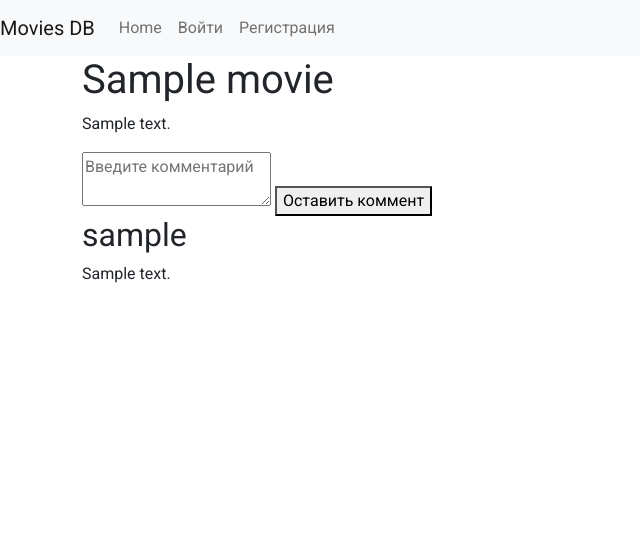
After one commit to igor-itacademy/moviedb, a Django app: page /movie/1 in a window 1280 px wide. The commit adds this page. Shown: the top 542 px of the page, without its empty margins (0-640 px from the left). Run offline with Django 3.2, Linux system fonts and the light colour scheme; tables that the repository leaves empty hold one stand-in row (values such as "Sample post"); some libraries are stand-ins or nearby versions.

Commit message:
Не закончили форму коммента, Вывод всех комментовю Вывод movie_detail

```diff
--- a/moviedb/urls.py
+++ b/moviedb/urls.py
@@ -4,4 +4,5 @@ from django.urls import path, include
 urlpatterns = [
     path('admin/', admin.site.urls),
     path('', include('movies.urls') ),
+    path('', include('users.urls') ),
 ]
--- a/movies/forms.py
+++ b/movies/forms.py
@@ -1,7 +1,13 @@
 from django import forms
+from .models import Comment
 
 
 class ContactUsForm(forms.Form):
 	sender_name = forms.CharField(widget=forms.TextInput())
 	email_to = forms.CharField(widget=forms.EmailInput())
 	sender_message = forms.CharField(widget=forms.Textarea(attrs={'rows': 8}))
+
+class CommentForm(forms.ModelForm):
+	class Meta:
+		model = Comment
+		fields = ['text', 'id']
--- a/movies/models.py
+++ b/movies/models.py
@@ -1,7 +1,7 @@
 from django.db import models
 from django.contrib.auth.models import User
 import os
-
+from django.urls import reverse
 
 def user_image_dir(instance, filename):
 	return os.path.join('avatars', f'{instance.user.id}', filename)
@@ -27,6 +27,12 @@ class Movie(models.Model):
 	description = models.TextField()
 	director = models.ForeignKey(Director, on_delete=models.CASCADE)
 
+	def get_absolute_url(self):
+		return reverse('movie_detail', kwargs={'id': self.id})
+
+	def get_comments(self):
+		return self.comment_set.filter(parent__isnull=True)
+
 	def __str__(self):
 		return self.name
 
@@ -37,3 +43,16 @@ class Actor(models.Model):
 
 	def __str__(self):
 		return self.name
+
+class Comment(models.Model):
+	text = models.TextField(max_length=500)
+	user = models.ForeignKey(User, on_delete=models.CASCADE)
+	movie = models.ForeignKey(Movie, on_delete=models.CASCADE)
+	parent = models.ForeignKey('self', on_delete=models.SET_NULL, blank=True, null=True)
+
+	def __str__(self):
+		return f'{self.user.username} - {self.movie.name}'
+
+	class Meta:
+		verbose_name='Коммент'
+		verbose_name_plural='Комменты'
--- a/movies/static/css/main.css
+++ b/movies/static/css/main.css
@@ -16,3 +16,6 @@ a,a:hover {
     object-fit: cover;
     margin-top: -10px;
 }
+.child_comment {
+	margin-left: 20px;
+}
--- a/movies/urls.py
+++ b/movies/urls.py
@@ -7,6 +7,8 @@ urlpatterns = [
     path('users_list/', users_list, name='users_list'),
     path('contact_page/', contact_page, name='contact_page'),
     path('', list_movies, name='list_movies'),
+    path('movie/<id>', movie_detail, name='movie_detail'),
+    path('add_comment/', add_comment, name='add_comment'),
 ]
 
 
--- a/movies/views.py
+++ b/movies/views.py
@@ -3,7 +3,9 @@ from django.contrib.auth.models import User
 from django.core.mail import EmailMessage
 from django.template.loader import render_to_string
 from django.conf import settings
-from .forms import ContactUsForm
+from .forms import ContactUsForm, CommentForm
+from .models import Comment, Movie
+from django.urls import reverse
 
 
 def users_list(request):
@@ -36,5 +38,34 @@ def contact_page(request):
 
 
 def list_movies(request):
-	context = {}
+	movies = Movie.objects.all()
+	context = {'movies': movies}
 	return render(request, 'movies/list_movies.html', context)
+
+
+def movie_detail(request, id):
+	movie = Movie.objects.get(id=id)
+	comments = Comment.objects.filter(movie=movie)
+
+	context = {
+		'movie': movie,
+		'comments': comments,
+	}
+	return render(request, 'movies/movie_detail.html', context)
+
+def add_comment(request):
+	form = CommentForm()
+	# print(request.POST.get('text'))
+	movie_id = int(request.POST.get('movie_id'))
+
+
+	if request.method == 'POST':
+		if form.is_valid():
+			form.save(commit=False)
+			form.movie = movie_id
+			form.text = request.POST.get('text')
+			form.user = request.user.id
+			if request.POST.get('parent', None):
+				form.parent_id = int(request.POST.get('parent'))
+			form.save()
+	return redirect(reverse('movie_detail', kwargs={'id': movie_id}))
--- a/templates/_base.html
+++ b/templates/_base.html
@@ -4,7 +4,9 @@
 <head>
 	<meta charset="UTF-8">
 	<meta name="viewport" content="width=device-width, initial-scale=1.0">
-	<title>Document</title>
+	<title>{% block title %}
+		Главная
+	{% endblock title %}</title>
 	<link href="https://cdn.jsdelivr.net/npm/bootstrap@5.0.1/dist/css/bootstrap.min.css" rel="stylesheet" integrity="sha384-+0n0xVW2eSR5OomGNYDnhzAbDsOXxcvSN1TPprVMTNDbiYZCxYbOOl7+AMvyTG2x" crossorigin="anonymous">
 	<script src="https://cdn.jsdelivr.net/npm/bootstrap@5.0.1/dist/js/bootstrap.bundle.min.js" integrity="sha384-gtEjrD/SeCtmISkJkNUaaKMoLD0//ElJ19smozuHV6z3Iehds+3Ulb9Bn9Plx0x4" crossorigin="anonymous"></script>
 	<link rel="stylesheet" href="{% static 'css/main.css'%}">
--- a/templates/movies/list_movies.html
+++ b/templates/movies/list_movies.html
@@ -1,5 +1,7 @@
 {% extends '_base.html' %}
 
 {% block content %}
-List Pages
+	{% for movie in movies %}
+		<a href="{{ movie.get_absolute_url }}">{{ movie.name }}</a>
+	{% endfor %}
 {% endblock content %}
--- /dev/null
+++ b/templates/movies/movie_detail.html
@@ -0,0 +1,36 @@
+{% extends '_base.html' %}
+{% block title %}
+	{{ movie.name }}
+{% endblock %}
+
+{% block content %}
+	<div class="row">
+		<div class="col">
+			<h1>{{ movie.name }}</h1>
+			<p>{{ movie.description }}</p>
+		</div>
+	</div>
+	<div class="row">
+		<div class="col">
+			<form action="{% url 'add_comment' %}" method="post">
+				{% csrf_token %}
+				<input type="hidden" name="movie_id" value="{{movie.id}}">
+				<textarea name="text" placeholder="Введите комментарий"></textarea>
+
+				<button type="submit">Оставить коммент</button>
+			</form>
+			{% for comment in movie.get_comments %}
+			<div class="parent_comment">
+			<h2>{{comment.user.username}}</h2>
+				<p>{{comment.text}}</p>
+			</div>
+				{% for child in comment.comment_set.all %}
+			<div class="child_comment">
+			<h2>{{child.user.username}}</h2>
+				<p>{{child.text}}</p>
+			</div>
+				{% endfor %}
+			{% endfor %}
+		</div>
+	</div>
+{% endblock content %}
```
Also changed, not shown: movies/admin.py (+14 -2 lines), movies/migrations/0005_comment.py (added).
